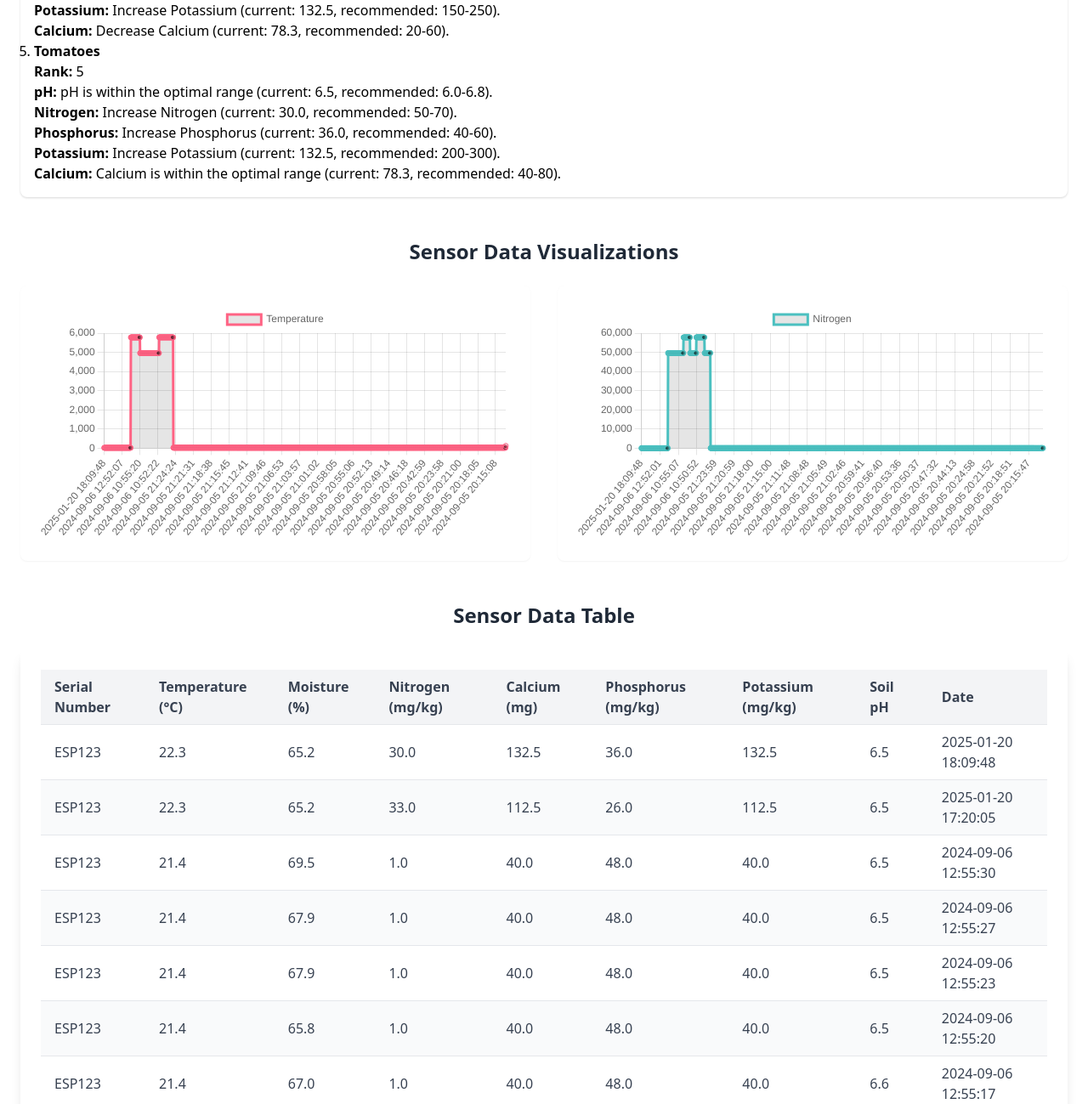
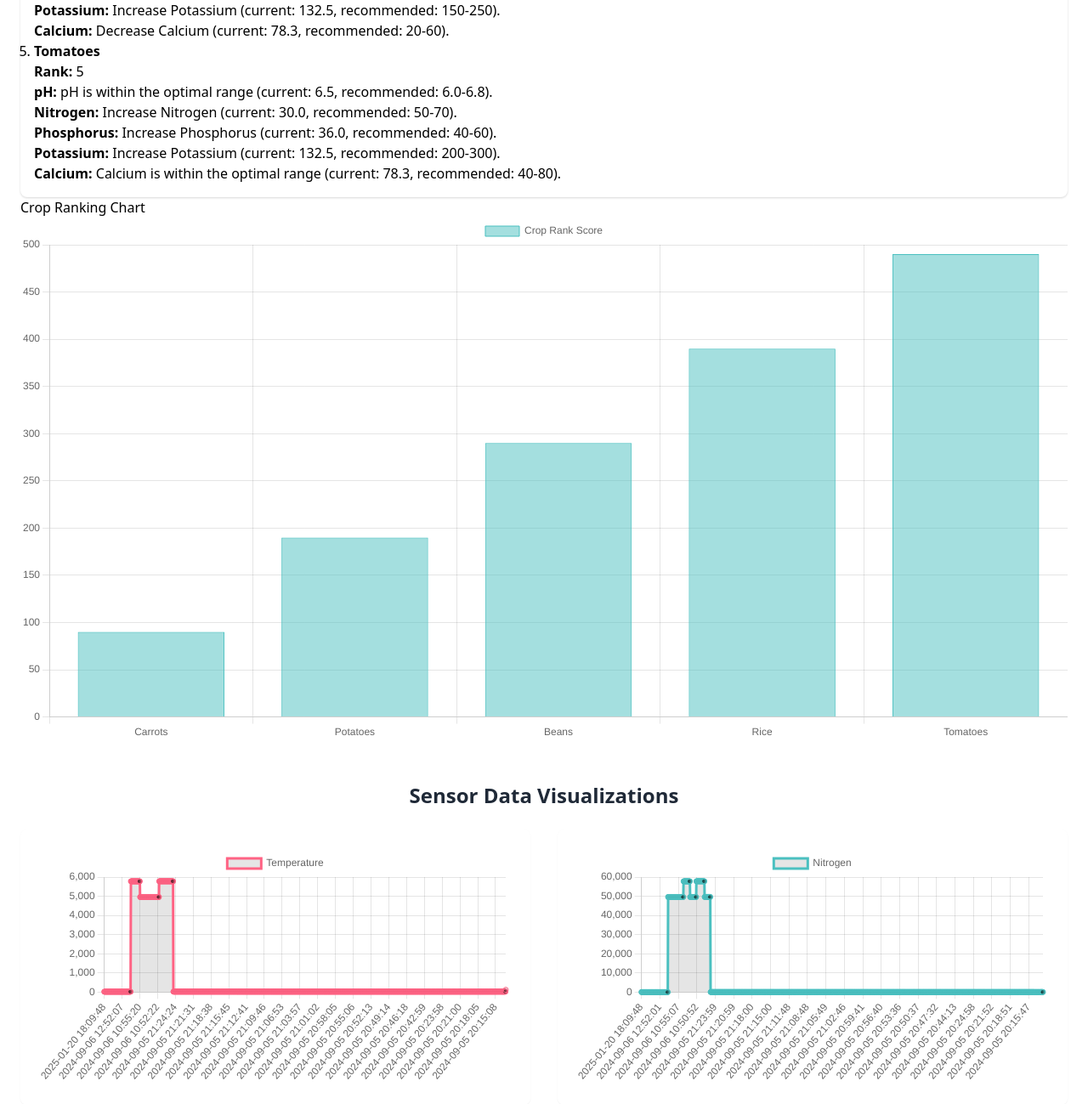
Before and after one commit to JeanCluadeT/soil_nutrient, a Flask app: page / in a window 1280 px wide. Shown: the part 1182-2481 px from the top of the page at 85% size. Run offline with Flask 3, Linux system fonts and the light colour scheme; data comes from the database, SQL or seed files in the repository; parts of the project's set-up code (start-up, migrations or seed data) failed here and were passed over; some libraries are stand-ins or nearby versions.

Commit message:
Update index.html

```diff
--- a/templates/index.html
+++ b/templates/index.html
@@ -142,6 +142,39 @@
 
 
 
+
+            <!-- Chart Canvas -->
+<h2>Crop Ranking Chart</h2>
+<canvas id="cropChart"></canvas>
+
+            <script>
+  // Extract crop names and computed values from Jinja
+  const cropLabels = [{% for crop, details in suggestions_for_all_crops2.items() %}"{{ crop }}",{% endfor %}];
+  const cropValues = [{% for crop, details in suggestions_for_all_crops2.items() %}{{ (details.Rank * 100) - 10 }},{% endfor %}];
+
+  // Create Bar Chart
+  const ctx = document.getElementById('cropChart').getContext('2d');
+  new Chart(ctx, {
+      type: 'bar',
+      data: {
+          labels: cropLabels,
+          datasets: [{
+              label: 'Crop Rank Score',
+              data: cropValues,
+              backgroundColor: 'rgba(75, 192, 192, 0.5)',
+              borderColor: 'rgba(75, 192, 192, 1)',
+              borderWidth: 1
+          }]
+      },
+      options: {
+          responsive: true,
+          scales: {
+              y: { beginAtZero: true }
+          }
+      }
+  });
+</script>
+
         </section>
 
         <!-- Sensor Data Visualization -->
```
